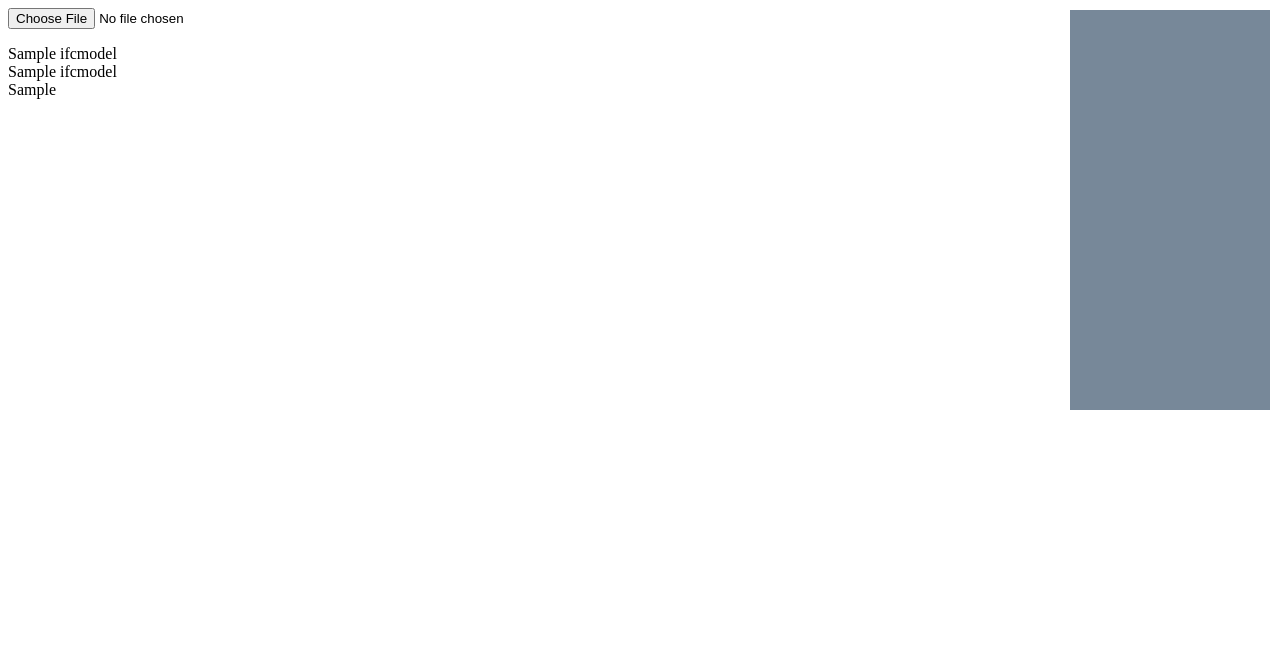
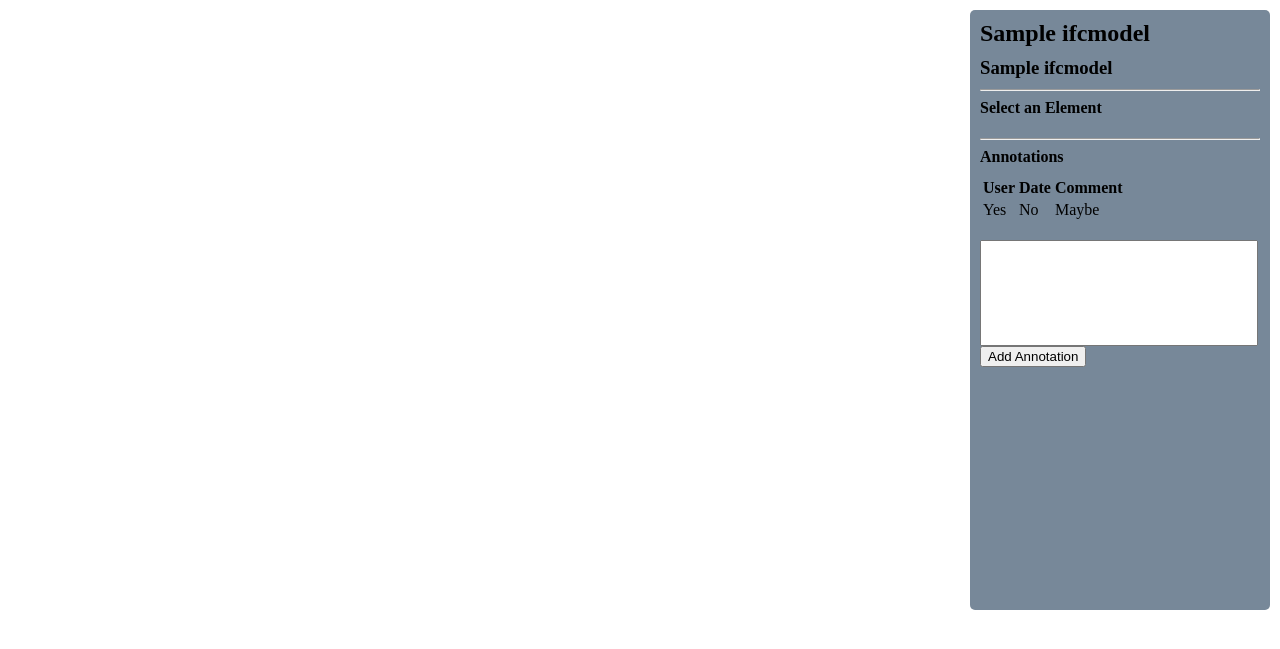
Before and after one commit to mjgordon/django_ifc_viewer, a Django app: a page that uses viewer/templates/viewer/model_view.html in a window 1280 px wide. Shown: the top 649 px of the page. Run offline with Django 4.2, Linux system fonts and the light colour scheme; tables that the repository leaves empty hold one stand-in row (values such as "Sample post"); a map, chart or similar area stays blank; some libraries are stand-ins or nearby versions.

Commit message:
F : Basic viewer UI pane content

```diff
--- a/viewer/models.py
+++ b/viewer/models.py
@@ -16,6 +16,7 @@ class IfcModel(models.Model):
 class Annotation(models.Model):
     id = models.UUIDField(primary_key=True, default=uuid.uuid4)
     parent_model = models.ForeignKey(IfcModel, on_delete=models.CASCADE)
+    express_id = models.IntegerField(default=-1)
     # parent_element_id -> Check how elements are referenced once loaded, probably integer
     # owner -> Check how user ids are stored
     text = models.TextField(default="")
--- a/viewer/static/viewer/style.css
+++ b/viewer/static/viewer/style.css
@@ -19,6 +19,12 @@ li a {
     position:absolute;
     background-color: lightslategray;
     margin: 10px;
+    border-radius: 5px;
+  }
+
+  .uiHeaders {
+    margin-top:0px;
+    margin-bottom:10px;
   }
 
   #three-canvas {
--- a/viewer/static/viewer/viewer.js
+++ b/viewer/static/viewer/viewer.js
@@ -11,10 +11,11 @@ However with the built-in three loader the filesize isn't overlarge anyway
 */
 
 const scene = new Scene();
+var threeCanvas;
+var camera;
 var controls;
 var renderer;
-var camera;
-var threeCanvas;
+
 
 const ifcLoader = new IFCLoader();
 const ifc = ifcLoader.ifcManager;
@@ -29,6 +30,8 @@ const mouse = new Vector2();
 let preselectModel = { id: -1 };
 
 const selectModel = { id: -1 };
+
+var mouseOverUI = false;
 
 function setup() {
   const size = {
@@ -81,6 +84,16 @@ function setup() {
   controls = new OrbitControls(camera, threeCanvas);
   controls.enableDamping = true;
   controls.target.set(-2, 0, 0);
+
+  // Setup mouseover
+  const uiDiv = document.getElementById("uiRight")
+  uiDiv.addEventListener("mouseleave", function(event) {
+    mouseOverUI = false;
+  }, false);
+
+  uiDiv.addEventListener("mouseover", function(event) {
+    mouseOverUI = true;
+  }, false);
 }
 
 setup();
@@ -120,9 +133,28 @@ window.addEventListener("load", () => {
 
 window.onmousemove = (event) => highlight(event, preselectMat, preselectModel);
 
-window.ondblclick = (event) => highlight(event, selectMat, selectModel);
+window.onclick = (event) => {
+  let hightlightReturn = highlight(event, selectMat, selectModel);
+  if (hightlightReturn) {
+    let [modelId, expressId] = hightlightReturn;
+    const props = ifc.getItemProperties(modelId, expressId);
+    //console.log(props);
 
-threeCanvas.ondblclick = pick;
+    let tagElementType = document.getElementById("tagElementType")
+    let tagElementId = document.getElementById("tagElementId")
+
+    let displayName = props.Name.value.substring(0, props.Name.value.lastIndexOf(":"))
+
+    tagElementType.innerHTML = displayName;
+    tagElementId.innerHTML = expressId;
+
+  }
+
+
+
+}
+
+//threeCanvas.onclick = pick;
 
 
 // === OTHER FUNCTIONS ===
@@ -147,19 +179,10 @@ function cast(event) {
 }
 
 
-function pick(event) {
-  const found = cast(event)[0];
-  if (found) {
-    const index = found.faceIndex;
-    const geometry = found.object.geometry;
-    const ifc = ifcLoader.ifcManager;
-    const id = ifc.getExpressId(geometry, index);
-    console.log(id);
+function highlight(event, material, model) {
+  if (mouseOverUI) {
+    return null;
   }
-}
-
-
-function highlight(event, material, model) {
   const found = cast(event)[0];
   if (found) {
     // Gets model ID
@@ -178,10 +201,15 @@ function highlight(event, material, model) {
       scene: scene,
       removePrevious: true,
     });
-  } else {
+
+    return [model.id, id]
+  }
+  else {
     // Removes previous highlight
     ifc.removeSubset(model.id, material);
+    return null;
   }
+
 }
 
 
--- a/viewer/templates/viewer/model_view.html
+++ b/viewer/templates/viewer/model_view.html
@@ -25,21 +25,48 @@
   <body>
     <canvas id="three-canvas"></canvas>
 
-    <div class="ui_box" style="width:200px; height:400px; right:0px; top: 0px">
+    <div class="ui_box" id="uiRight" style="width:300px; height:600px; right:0px; top: 0px">
+      <div style="margin: 10px;">
+        <h2 id="tagModelName" class="uiHeaders">
+          {{model_name}}
+        </h2>
+        <h3 id="tagOrgName" class="uiHeaders">
+          {{owner_name}}
+        </h3>
+        <hr>
+        <h4 id="tagElementType" class="uiHeaders">Select an Element</h4>
+        <h4 id="tagElementId" Y></h4>
+        <hr>
+        <h4 class="uiHeaders">Annotations</h4>
+        <table>
+          <thead>
+            <th>User</th>
+            <th>Date</th>
+            <th>Comment</th>
+          </thead>
+          <tbody>
+            <tr>
+              <td>Yes</td>
+              <td>No</td>
+              <td>Maybe</td>
+            </tr>
+          </tbody>
+        </table>
+        <br>
+        <form>
+          <span style="display:block; padding-right:10px">
+            <input type="text" style="width:100%; height:100px">
+          </span>
+
+        </form>
+
+        <div id="annotationUserInput">
+          <button>Add Annotation</button>
+        </div>
+
+      </div>
+
     </div>
-    <input type="file" name="load" id="file-input" />
-
-    {% if owner_name and model_name %}
-    <p>
-      {{owner_name}}
-      <br>
-      {{model_name}}
-      <br>
-      {{model_path}}
-    </p>
-    {% else %}
-        <p>No model provided</p>
-    {% endif %}
 
 
 
```
Also changed, not shown: viewer/templates/viewer/upload.html (added, +8 -0 lines), profiles/migrations/0002_organisation_url_name.py (added), profiles/migrations/0003_alter_organisation_url_name.py (added), viewer/migrations/0006_annotation_express_id.py (added).
